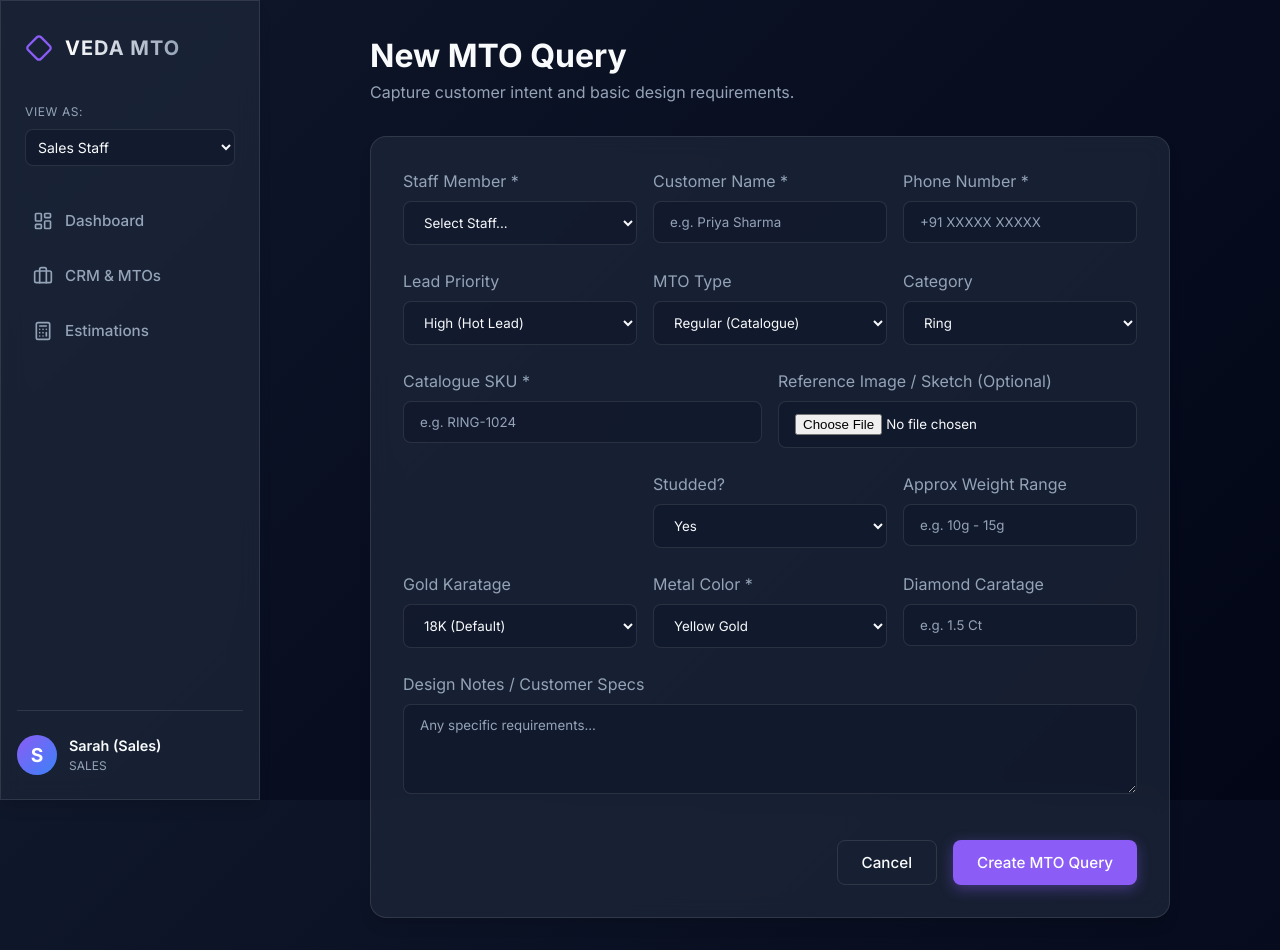
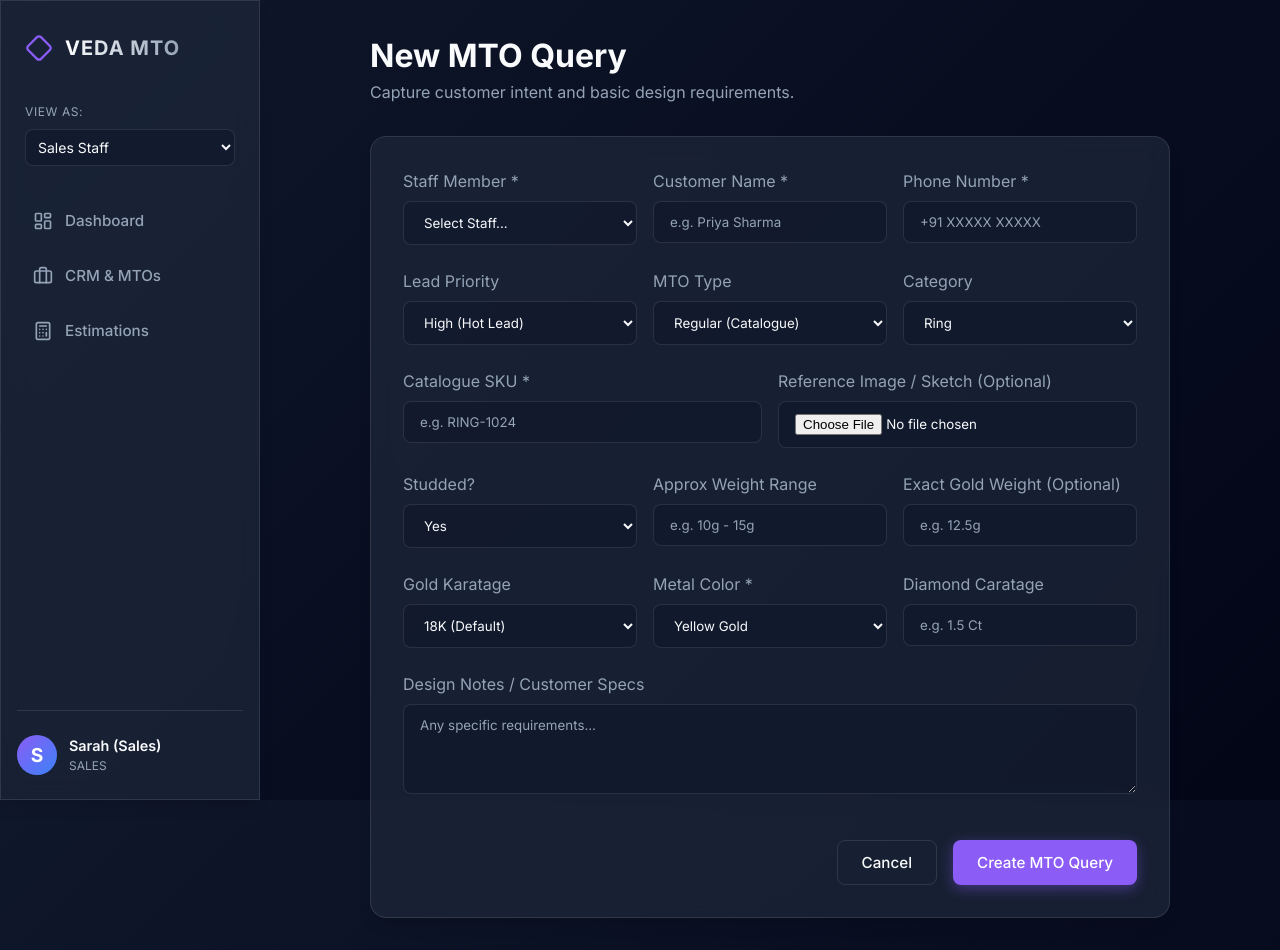
Before and after one commit to vinayakdalmia21/mto-tool, a Next.js app: page /mtos/create in a window 1280 px wide. Built offline with nearby package versions, Linux system fonts and the light colour scheme.

Commit message:
Add Exact Gold Weight to MTO query creator

```diff
--- a/src/app/actions/mto.ts
+++ b/src/app/actions/mto.ts
@@ -54,6 +54,7 @@ export async function createMtoQuery(formData: FormData) {
   const goldKaratage = formData.get('goldKaratage') as string;
   const metalColor = formData.get('metalColor') as string;
   const diamondCaratage = formData.get('diamondCaratage') as string;
+  const goldWeight = formData.get('goldWeight') as string;
 
   // 3. Create MTO
   const mto = await prisma.mtoQuery.create({
@@ -69,6 +70,7 @@ export async function createMtoQuery(formData: FormData) {
       diamondCaratage: diamondCaratage || null,
       weightRange,
       goldKaratage: goldKaratage || null,
+      goldWeight: goldWeight || null,
       metalColor: metalColor || null,
       notes,
       referenceImages: base64Image,
--- a/src/app/mtos/create/page.tsx
+++ b/src/app/mtos/create/page.tsx
@@ -105,8 +105,6 @@ export default function CreateMtoPage() {
           <div style={{ display: 'grid', gridTemplateColumns: '1fr 1fr 1fr', gap: '1rem' }}>
             <div>
               <input type="hidden" name="metalType" value="GOLD" />
-            </div>
-            <div>
               <label style={{ display: 'block', marginBottom: '0.5rem', color: 'var(--text-muted)' }}>Studded?</label>
               <select name="isStudded" value={isStudded} onChange={(e) => setIsStudded(e.target.value)}>
                 <option value="true">Yes</option>
@@ -116,6 +114,10 @@ export default function CreateMtoPage() {
             <div>
               <label style={{ display: 'block', marginBottom: '0.5rem', color: 'var(--text-muted)' }}>Approx Weight Range</label>
               <input name="weightRange" placeholder="e.g. 10g - 15g" />
+            </div>
+            <div>
+              <label style={{ display: 'block', marginBottom: '0.5rem', color: 'var(--text-muted)' }}>Exact Gold Weight (Optional)</label>
+              <input name="goldWeight" placeholder="e.g. 12.5g" />
             </div>
           </div>
 
```
Also changed, not shown: 1 other file (tests, documents, lock files or other folders).
